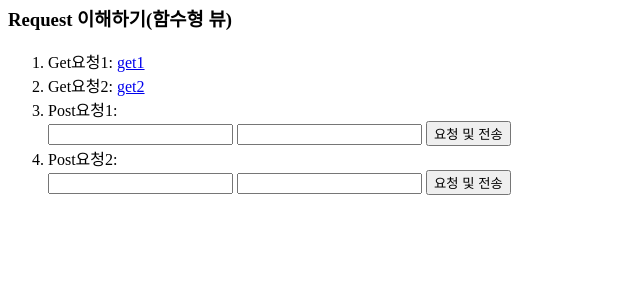
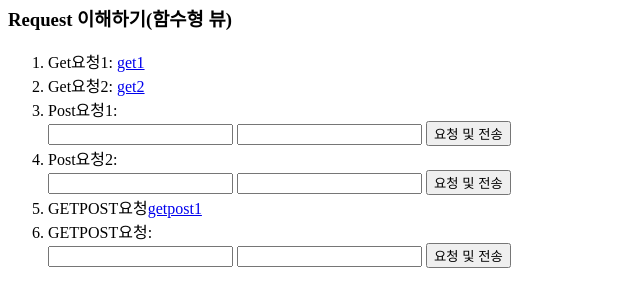
Before and after one commit to gwang1234/Orient_Classical, a Django app: page /ex_view/ in a window 1280 px wide. Shown: the part 138-445 px from the top of the page, without its empty margins (0-640 px from the left). Run offline with Django 5.2, Linux system fonts and the light colour scheme.

Commit message:
함수형 뷰뷰

```diff
--- a/practice/ex_view/exurls.py
+++ b/practice/ex_view/exurls.py
@@ -7,4 +7,6 @@ urlpatterns = [
     path('get1/', views.get1),
     path('get2/<int:n1>/<int:n2>/<str:n3>/', views.get2),
     path('post1/', views.post1),
+    path('post2/<str:msg>/<int:n>/', views.post2),
+    path('getpost1/', views.getpost1),
 ]
--- a/practice/ex_view/templates/ex_view/index.html
+++ b/practice/ex_view/templates/ex_view/index.html
@@ -23,7 +23,16 @@
                 </form>
             </li>
             <li>Post요청2:
-                <form action="post2/" method="post">
+                <form action="post2/hello/123/" method="post">
+                    {% csrf_token %}
+                    <input type="text" name="n1">
+                    <input type="text" name="n2">
+                    <input type="submit" value="요청 및 전송">
+                </form>
+            </li>
+            <li>GETPOST요청<a href="getpost1/">getpost1</a></li>
+            <li>GETPOST요청:
+                <form action="getpost1/" method="post">
                     {% csrf_token %}
                     <input type="text" name="n1">
                     <input type="text" name="n2">
--- a/practice/ex_view/views.py
+++ b/practice/ex_view/views.py
@@ -27,7 +27,6 @@ def get2(request, n1, n2, n3):
     return HttpResponse('get2')
 
 def post1(request):
-    print(request.GET)
     keys = request.POST.keys()
     for key in keys:
         value = request.POST[key]
@@ -36,3 +35,16 @@ def post1(request):
     num = int(request.POST['n1']) + int(request.POST['n2'])
     print(num)
     return HttpResponse('post1')
+
+def post2(request, msg, n):
+    print("msg: ", msg)
+    print("n: ", n)
+    keys = request.POST.keys()
+    for key in keys:
+        value = request.POST[key]
+        print(f'{key}:{value}')
+    return HttpResponse('post2')
+
+def getpost1(request):
+    print(request.method)
+    return HttpResponse('getpost1')
```
Also changed, not shown: 2 other files.
